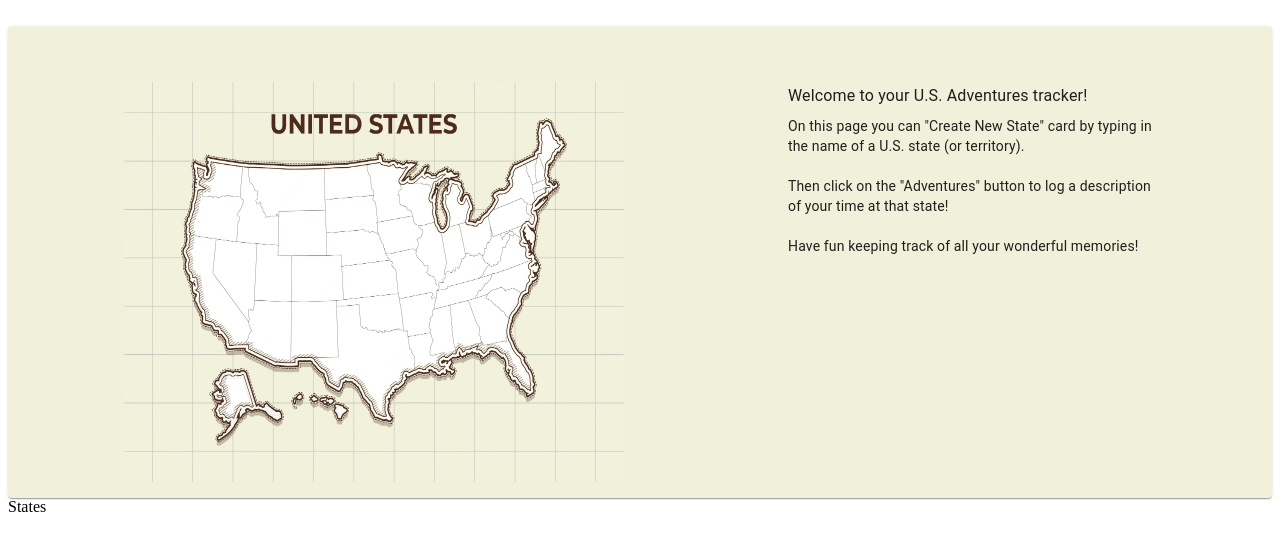
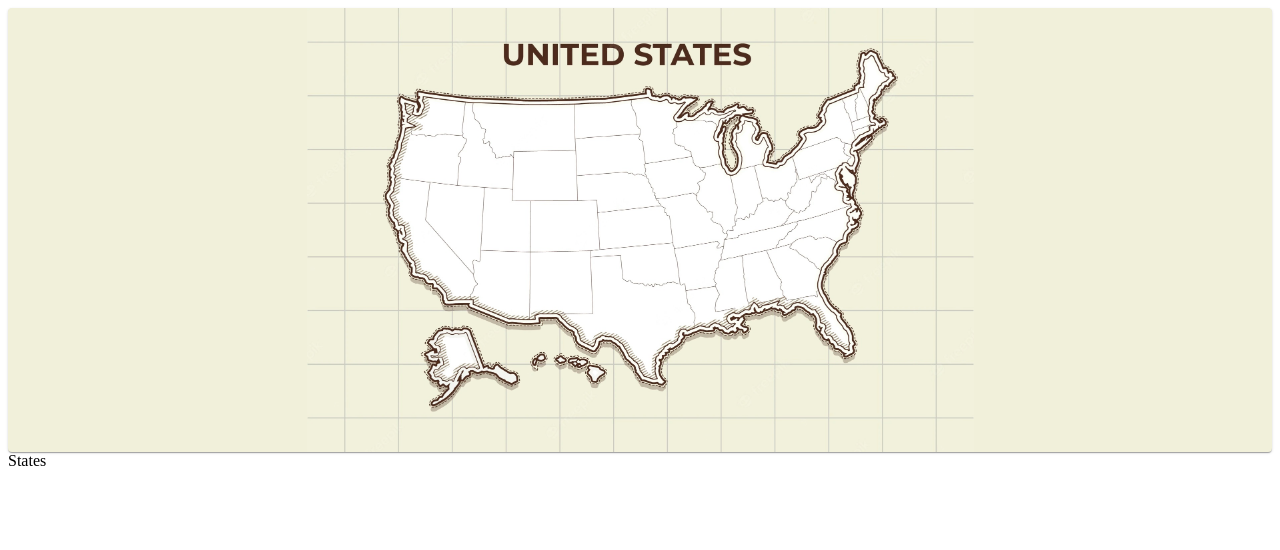
Before and after one commit to DVFon14/MERNapp, a React (Create React App) app in the folder client/: page /states in a window 1280 px wide. Shown: the top 550 px of the page. Built offline with nearby package versions, Linux system fonts and the light colour scheme.

Commit message:
changed banner

```diff
--- a/client/src/banner.js
+++ b/client/src/banner.js
@@ -1,14 +1,17 @@
-
+//============== React import ==============//
+import { useRef } from "react";
+//============== Files and Folders imports ==============//
 import map1 from "./images/map1.jpeg";
 
-
-import * as React from "react";
+//============== Material UI ==============//
 import { styled } from "@mui/material/styles";
 import Grid from "@mui/material/Grid";
 import Paper from "@mui/material/Paper";
 import Typography from "@mui/material/Typography";
 import ButtonBase from "@mui/material/ButtonBase";
+import Card from "@mui/material/Card";
 
+//============== Code ==============//
 const Img = styled("img")({
   margin: "auto",
   display: "block",
@@ -17,55 +20,15 @@ const Img = styled("img")({
 });
 
 function Banner() {
+  // const windowSize = useRef([window.innerWidth, window.innerHeight]);
+
   return (
-    <>
 
-      <br />
+      <Card sx={{spacing:0, backgroundColor: "#F1F0DA"}}>
+        {/* width from left, height of the total container */}
+        <Img alt="map1" src={map1} height="444px" width="667px" />
+      </Card>
 
-      <Paper
-        sx={{
-          p: 2,
-          margin: "auto",
-          maxWidth: 1300,
-          flexGrow: 1,
-          backgroundColor: '#F1F0DA',
-        }}
-      >
-        <Grid container spacing={8} sx = {{paddingLeft: 0, paddingRight:5, paddingTop:5}}>
-          {/*spacing betweem column 1 and 2*/}
-
-          <Grid item>
-            <ButtonBase sx={{ width: 700, height: 400 }}>
-              {" "}
-              {/* width from left, height of the total container */}
-              <Img alt="map1" src={map1} height="500" width="500"/>
-            </ButtonBase>
-          </Grid>
-
-          <Grid item xs={12} sm container>
-            <Grid item xs container direction="column" spacing={2}>
-              <Grid item xs>
-                <Typography gutterBottom variant="subtitle1" component="div">
-                  Welcome to your U.S. Adventures tracker!
-                </Typography>
-                <Typography variant="body2" gutterBottom>
-                  On this page you can "Create New State" card by typing in <br/>
-                  the name of a U.S. state (or territory). <br/>
-                  <br/>
-                  Then click on the  "Adventures" button to log a description <br/>
-                  of your time at that state! <br/>
-                  <br/>
-                  Have fun keeping track of all your wonderful memories!
-                </Typography>
-              </Grid>
-
-            </Grid>
-
-
-          </Grid>
-        </Grid>
-      </Paper>
-    </>
   );
 }
 
--- a/client/src/login/login.js
+++ b/client/src/login/login.js
@@ -54,6 +54,4 @@ function Login() {
 
 export default Login;
 
-<button type="submit" className="btn btn-primary">
-  Submit
-</button>;
+//consider disabling the submit button if
```
Also changed, not shown: client/src/App.js (+8 -3 lines), client/src/index.js (+8 -2 lines), client/src/states.js (+8 -5 lines).
